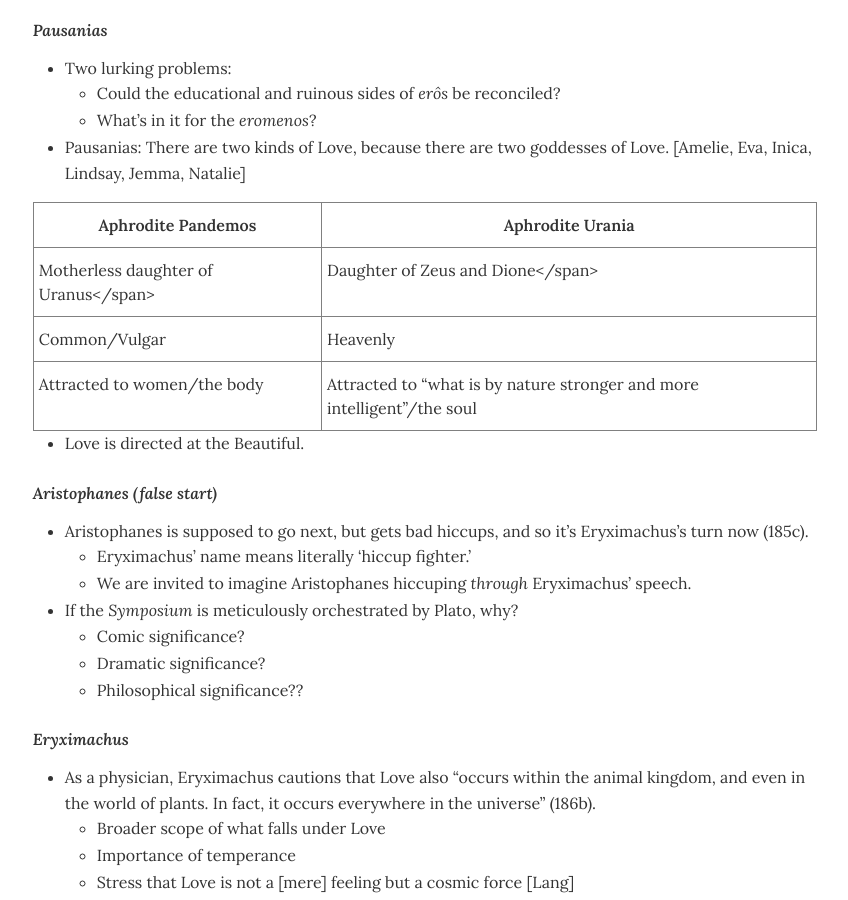
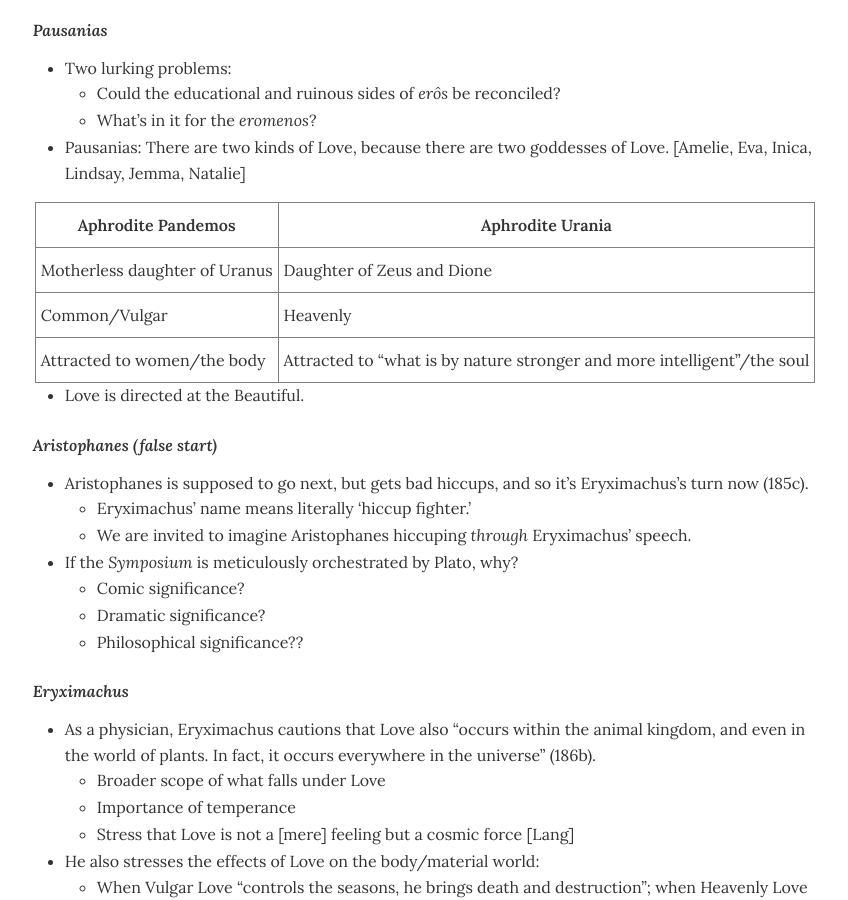
Before and after one commit to dingherself/love-gender-sex, a Jekyll site: the page built from handouts/_posts/2026-01-26-plato-symposium-i.md, in a window 1280 px wide and 900 px high, scrolled down 3518 px. Shown: the whole window, without its empty margins (215-1063 px from the left). Built offline with Jekyll 4.4.1, drawn with Linux system fonts in a browser that asks for light colours; some of the changed lines change nothing that is shown.

Commit message:
formatting

```diff
--- a/handouts/_posts/2026-01-26-plato-symposium-i.md
+++ b/handouts/_posts/2026-01-26-plato-symposium-i.md
@@ -118,8 +118,8 @@ What Plato tells us:
   </tr></thead>
 <tbody>
   <tr>
-    <td class="tg-0pky">Motherless daughter of Uranus</span></td>
-    <td class="tg-0pky">Daughter of Zeus and Dione</span></td>
+    <td class="tg-0pky">Motherless daughter of Uranus</td>
+    <td class="tg-0pky">Daughter of Zeus and Dione</td>
   </tr>
   <tr>
     <td class="tg-0pky">Common/Vulgar</td>
```
